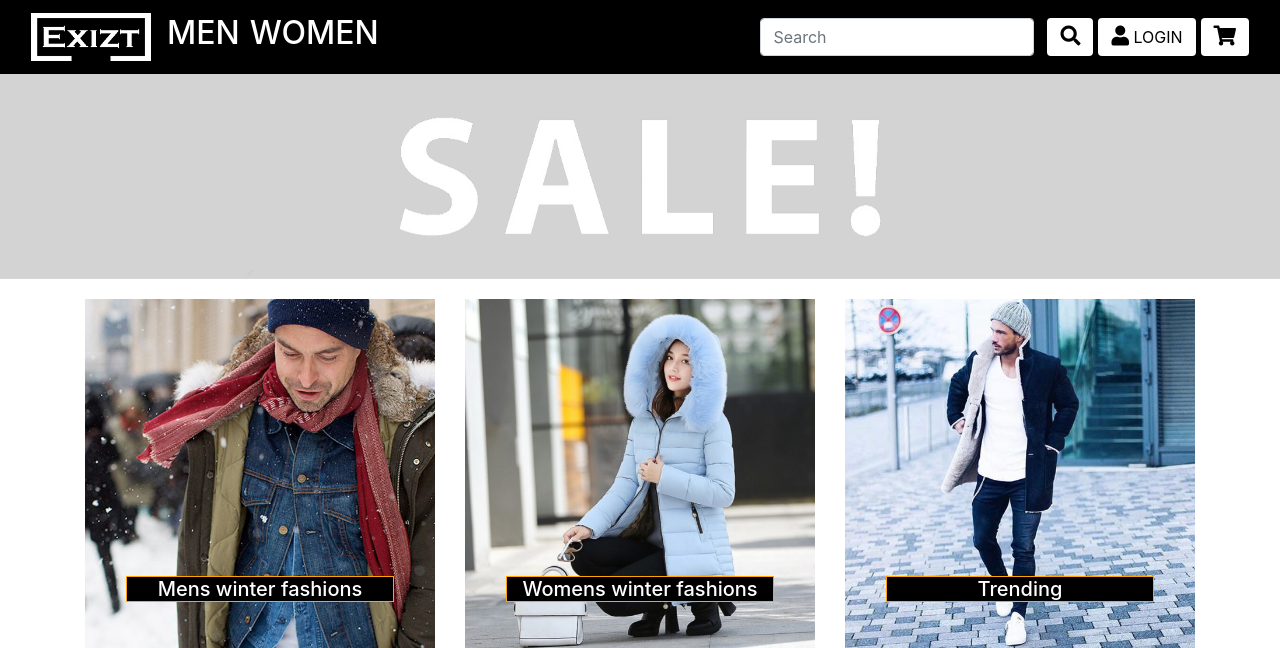
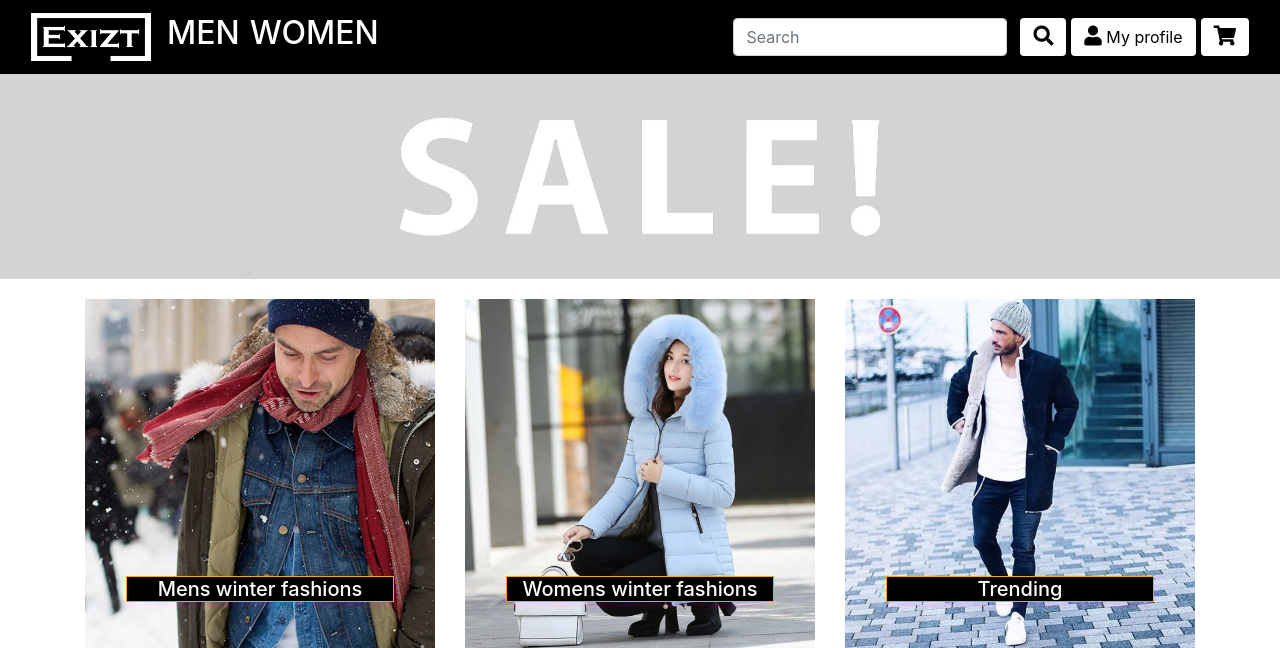
Before and after one commit to cjohansen96/APPGRUPPE2, a PHP site: page /index.php in a window 1280 px wide. Shown: the top 648 px of the page. Run offline with PHP 8.4, Linux system fonts and the light colour scheme; the visitor is signed in with stand-in values (Sample User, id 1); some libraries are stand-ins or nearby versions.

Commit message:
Småfiks på 4 sider.

```diff
--- a/index.php
+++ b/index.php
@@ -2,8 +2,8 @@
 <html lang="en">
 
 <?php
+session_start();
 require 'top.php';
-require 'modal.php';
 require 'slideshow.php';
 ?>
 
--- a/profile.php
+++ b/profile.php
@@ -3,7 +3,7 @@
 	require 'includes/dbh.inc.php';
 
 	if(!isset($_SESSION['customerId'])){
-		header("location: ../index.php");
+		header("location: ../APPGRUPPE2/index.php");
 		exit();
 	}
 
--- a/quiz.php
+++ b/quiz.php
@@ -13,7 +13,7 @@ $sql = "SELECT * FROM CustomerScore WHERE Customer_IdCustomer ='$id' AND Categor
 $result = mysqli_query($conn, $sql);
 $resultCheck = mysqli_num_rows($result);
 if ($resultCheck > 0) {
-    header("Location: ../profile.php");
+    header("Location: ../APPGRUPPE2/profile.php");
     exit();
 }
 
--- a/top.php
+++ b/top.php
@@ -1,3 +1,7 @@
+<?php
+  require 'modal.php';
+?>
+
 <!DOCTYPE html>
 <html lang="en">
 <head>
@@ -56,11 +60,18 @@
   </form>
 </div>
 
-<button type="button"  href="" class="btn btn-default" data-toggle="modal" data-target="#modalLoginForm"> <span class="fas fa-user"></span> LOGIN</button>
 
-  <!-- Button for my prifle after logging in
-  <button type="button" class="btn btn-default"> <span class="fas fa-user"></span> My profile</button>
--->
+
+<?php
+
+  if(!isset($_SESSION['customerId'])) {
+    echo '<button type="button" class="btn btn-default" data-toggle="modal" data-target="#modalLoginForm"> <span class="fas fa-user"></span> LOGIN</button>';
+  }
+  elseif (isset($_SESSION['customerId'])) {
+    echo '<a href="profile.php"  class="btn btn-default"> <span class="fas fa-user"></span> My profile</a>';
+  }
+
+?>
 
 <button type="button" class="btn btn-default"> <span class="fas fa-shopping-cart"></span> </button>
 
```
